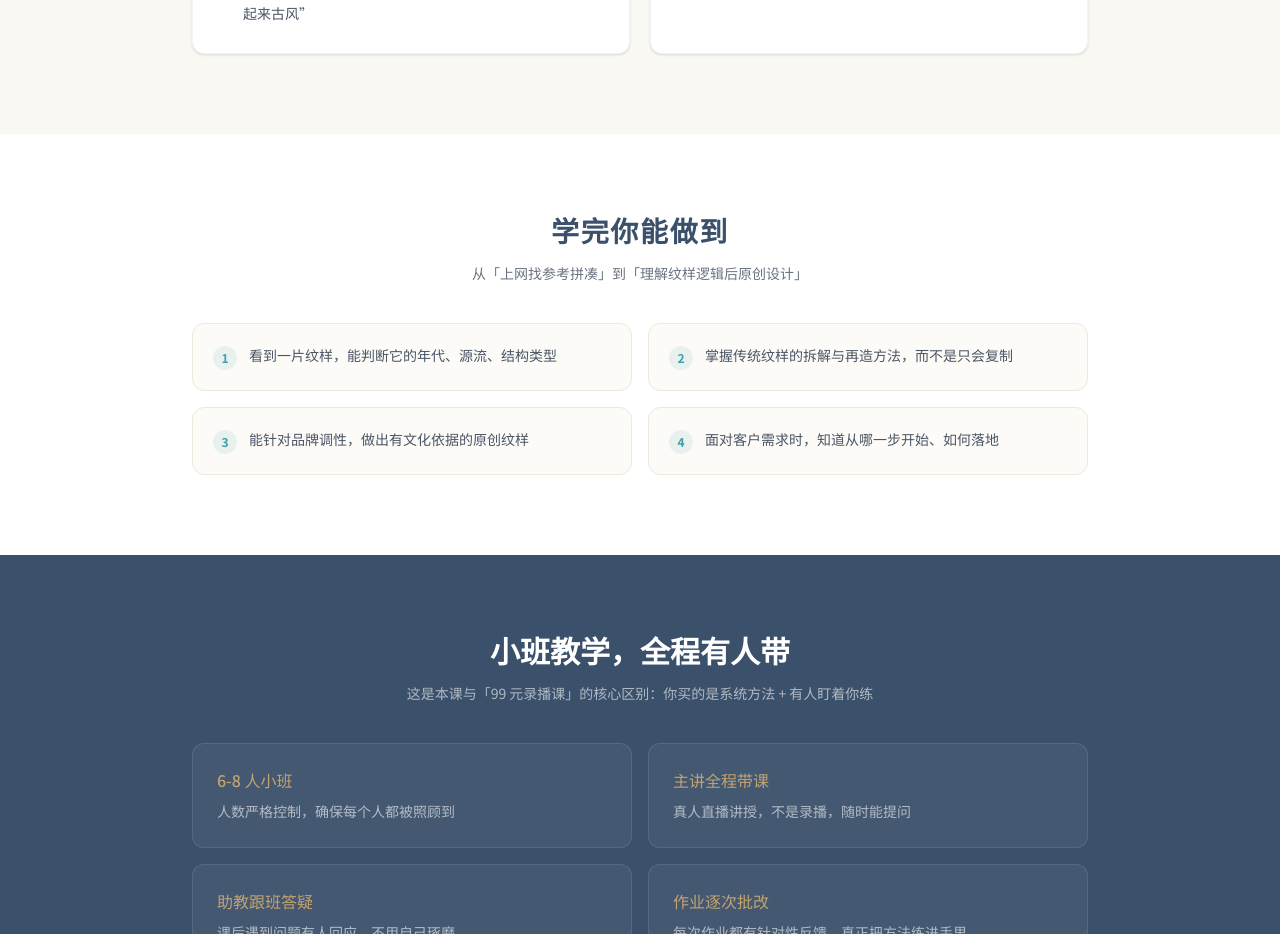
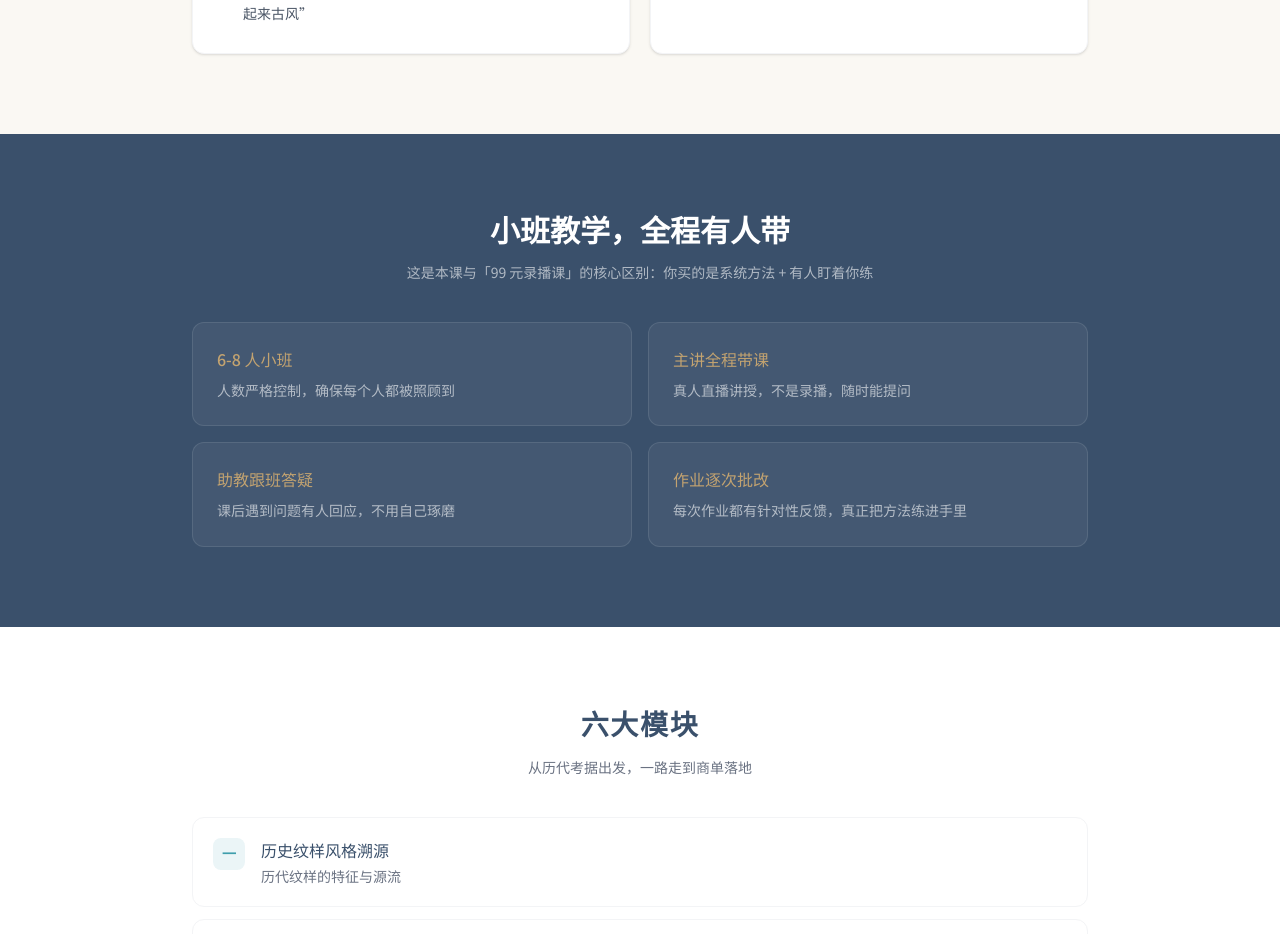
Before and after one commit to elvashao19880211-star/elva-portfolio, a Next.js app: page /course in a window 1280 px wide. Shown: the part 1161-2095 px from the top of the page. Built offline with nearby package versions, Linux system fonts and the light colour scheme; no server answers.

Commit message:
chore: 课程页移除「学完你能做到」板块，精简信息引导微信咨询

```diff
--- a/app/course/page.tsx
+++ b/app/course/page.tsx
@@ -14,13 +14,6 @@ const MODULES = [
   { n: '四', title: '纹样演变图解与元素运用', desc: '演变逻辑与元素提取' },
   { n: '五', title: '中国传统纹样设计原则', desc: '传统设计的核心准则' },
   { n: '六', title: '中国传统纹样商业设计', desc: '从客户需求到方案落地' },
-];
-
-const CAN_DO = [
-  '看到一片纹样，能判断它的年代、源流、结构类型',
-  '掌握传统纹样的拆解与再造方法，而不是只会复制',
-  '能针对品牌调性，做出有文化依据的原创纹样',
-  '面对客户需求时，知道从哪一步开始、如何落地',
 ];
 
 const SERVICES = [
@@ -171,30 +164,6 @@ export default function CoursePage() {
                 本课程不教授软件基础操作与美术基础，请确认符合上述要求再报名。
               </p>
             </div>
-          </div>
-        </div>
-      </section>
-
-      {/* ===== 学完能做到 ===== */}
-      <section className="px-4 sm:px-6 py-14 sm:py-20">
-        <div className="max-w-4xl mx-auto">
-          <h2 className="heading-2 text-ink text-center mb-3">学完你能做到</h2>
-          <p className="text-sm text-gray-500 text-center mb-10 max-w-xl mx-auto">
-            从「上网找参考拼凑」到「理解纹样逻辑后原创设计」
-          </p>
-
-          <div className="grid grid-cols-1 sm:grid-cols-2 gap-4">
-            {CAN_DO.map((item, i) => (
-              <div
-                key={i}
-                className="flex gap-3 p-5 rounded-xl bg-[#FDFBF7] border border-[#f0e9db]"
-              >
-                <span className="w-6 h-6 rounded-full bg-qing/10 text-qing text-xs font-semibold flex items-center justify-center shrink-0 mt-0.5">
-                  {i + 1}
-                </span>
-                <p className="text-sm text-gray-600 leading-relaxed">{item}</p>
-              </div>
-            ))}
           </div>
         </div>
       </section>
```
